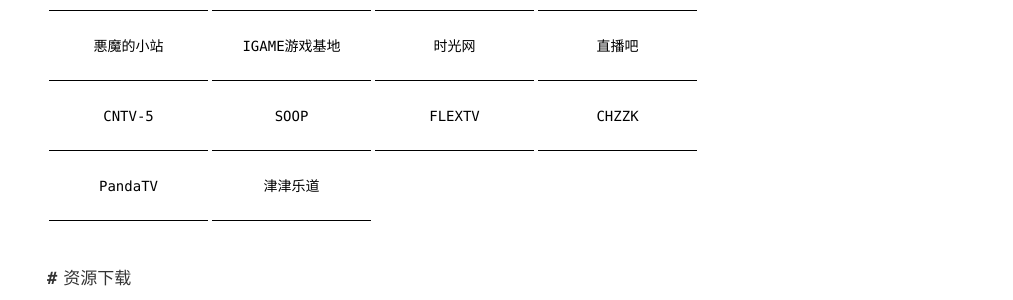
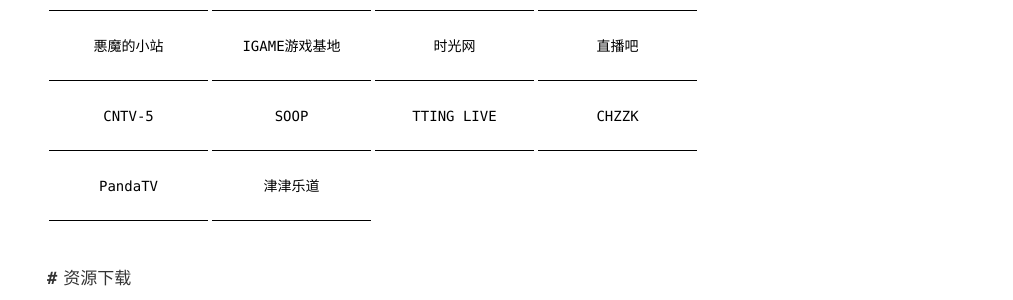
Before and after one commit to admans/admans.github.io, a Jekyll site: the page built from pages/navi.html, in a window 1280 px wide and 900 px high, scrolled down 1151 px. Shown: the part 152-452 px from the top of the window, without its empty margins (267-1280 px from the left). Built offline with Jekyll 4.4.1, drawn with Linux system fonts in a browser that asks for light colours.

Commit message:
Update navi.html

```diff
--- a/pages/navi.html
+++ b/pages/navi.html
@@ -295,8 +295,8 @@ title: 导航
             <a class="link-item" data-search="SOOP" href="#" target="_blank">
                 <div class="link-name">SOOP</div>
             </a>
-            <a class="link-item" data-search="FLEXTV" href="#" target="_blank">
-                <div class="link-name">FLEXTV</div>
+            <a class="link-item" data-search="TTING LIVE" href="#" target="_blank">
+                <div class="link-name">TTING LIVE</div>
             </a>
             <a class="link-item" data-search="CHZZK" href="#" target="_blank">
                 <div class="link-name">CHZZK</div>
@@ -697,7 +697,7 @@ title: 导航
         "VIDHUB视频库": "https://vidhub.link/",
         "Twitch": "https://www.twitch.tv/",
         "SOOP": "https://www.sooplive.co.kr/",
-        "FLEXTV": "https://www.flextv.co.kr/",
+        "TTING LIVE": "https://www.ttinglive.com/",
         "StreamRecorder": "https://streamrecorder.io/",
         "CHZZK": "https://chzzk.naver.com/",
         "PandaTV": "https://www.pandalive.co.kr/",
```
